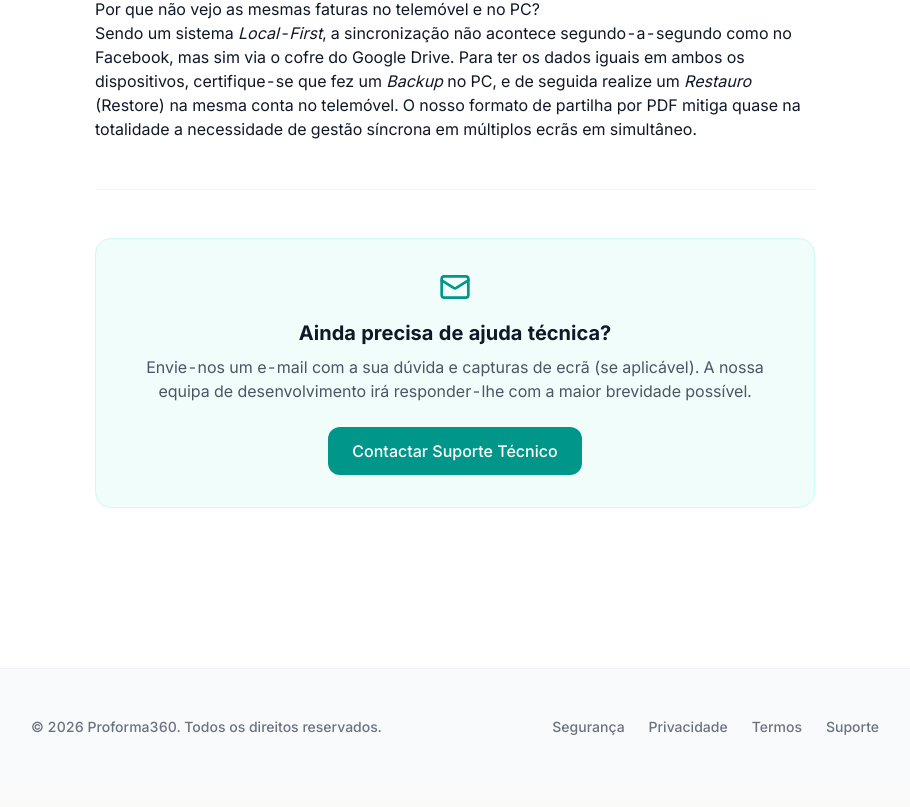
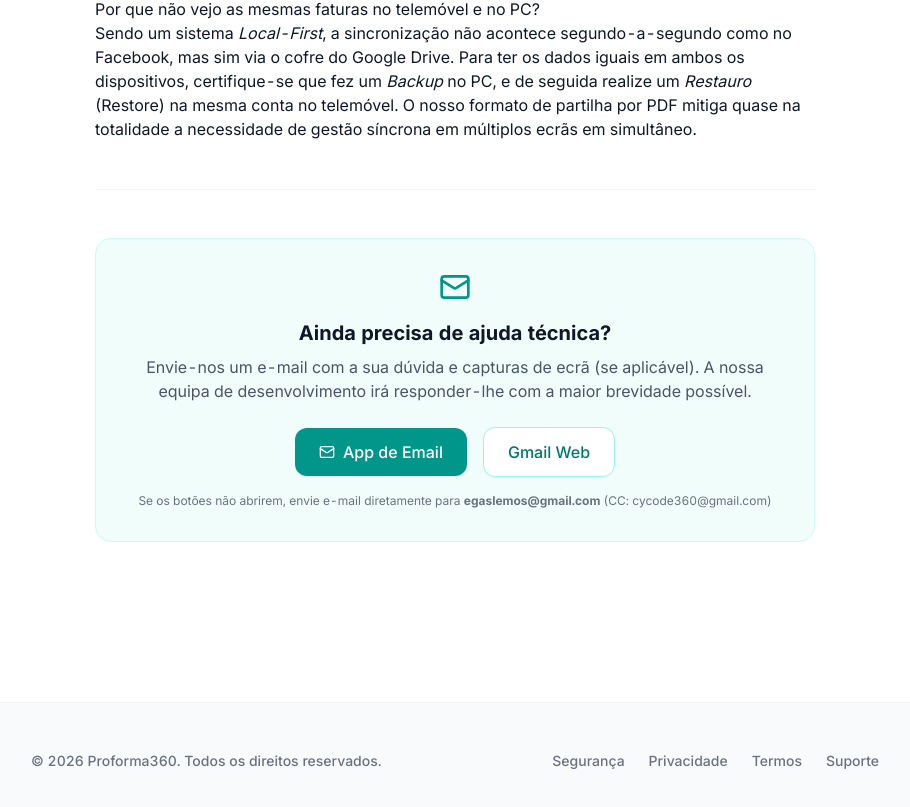
Before and after one commit to egaslemos-gif/FACTURAS, a Next.js app in the folder proforma360/: page /support in a window 1280 px wide. Shown: the part 1293-2100 px from the top of the page, without its empty margins (185-1095 px from the left). Before the commit the page ends 2078 px from the top, so only its background shows below. Built offline with nearby package versions, Linux system fonts and the light colour scheme.

Commit message:
feat: add gmail web fallback button

```diff
--- a/proforma360/src/app/support/page.tsx
+++ b/proforma360/src/app/support/page.tsx
@@ -76,9 +76,17 @@ export default function SupportPage() {
         <p className="text-gray-600 mb-6">
           Envie-nos um e-mail com a sua dúvida e capturas de ecrã (se aplicável). A nossa equipa de desenvolvimento irá responder-lhe com a maior brevidade possível.
         </p>
-        <a href="mailto:egaslemos@gmail.com?cc=cycode360@gmail.com&subject=Suporte%20T%C3%A9cnico%20Proforma360" className="inline-block px-6 py-3 bg-teal-600 hover:bg-teal-700 text-white font-medium rounded-lg transition-colors">
-          Contactar Suporte Técnico
-        </a>
+        <div className="flex flex-col sm:flex-row items-center justify-center gap-4">
+          <a href="mailto:egaslemos@gmail.com?cc=cycode360@gmail.com&subject=Suporte%20T%C3%A9cnico%20Proforma360" className="w-full sm:w-auto px-6 py-3 bg-teal-600 hover:bg-teal-700 text-white font-medium rounded-lg transition-colors flex items-center justify-center gap-2">
+            <Mail className="w-4 h-4" /> App de Email
+          </a>
+          <a href="https://mail.google.com/mail/?view=cm&fs=1&to=egaslemos@gmail.com&cc=cycode360@gmail.com&su=Suporte%20T%C3%A9cnico%20Proforma360" target="_blank" rel="noopener noreferrer" className="w-full sm:w-auto px-6 py-3 bg-white hover:bg-teal-50 text-teal-700 border border-teal-200 font-medium rounded-lg transition-colors flex items-center justify-center gap-2">
+            Gmail Web
+          </a>
+        </div>
+        <p className="text-xs text-gray-500 mt-4">
+          Se os botões não abrirem, envie e-mail diretamente para <strong>egaslemos@gmail.com</strong> (CC: cycode360@gmail.com)
+        </p>
       </div>
 
     </LegalLayout>
```
